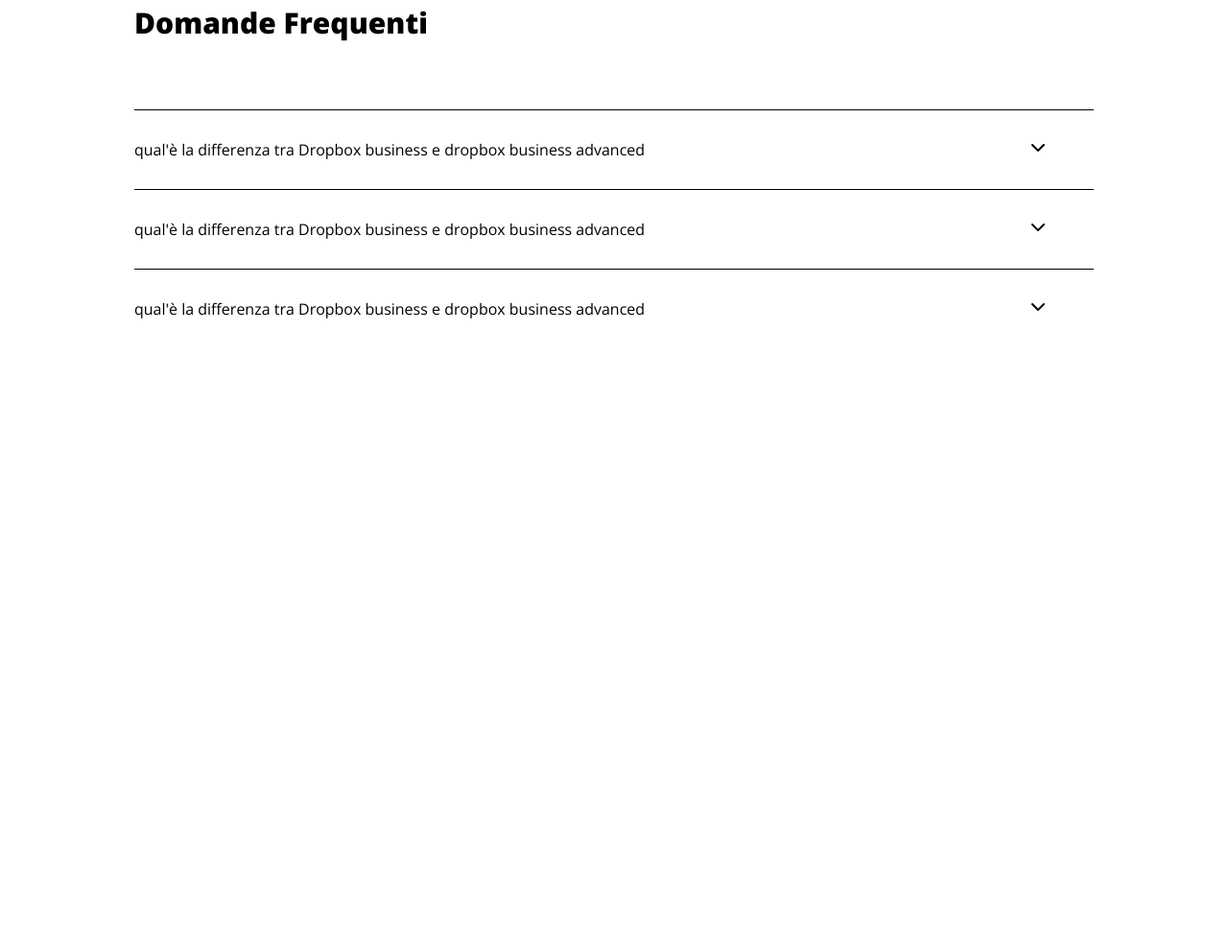
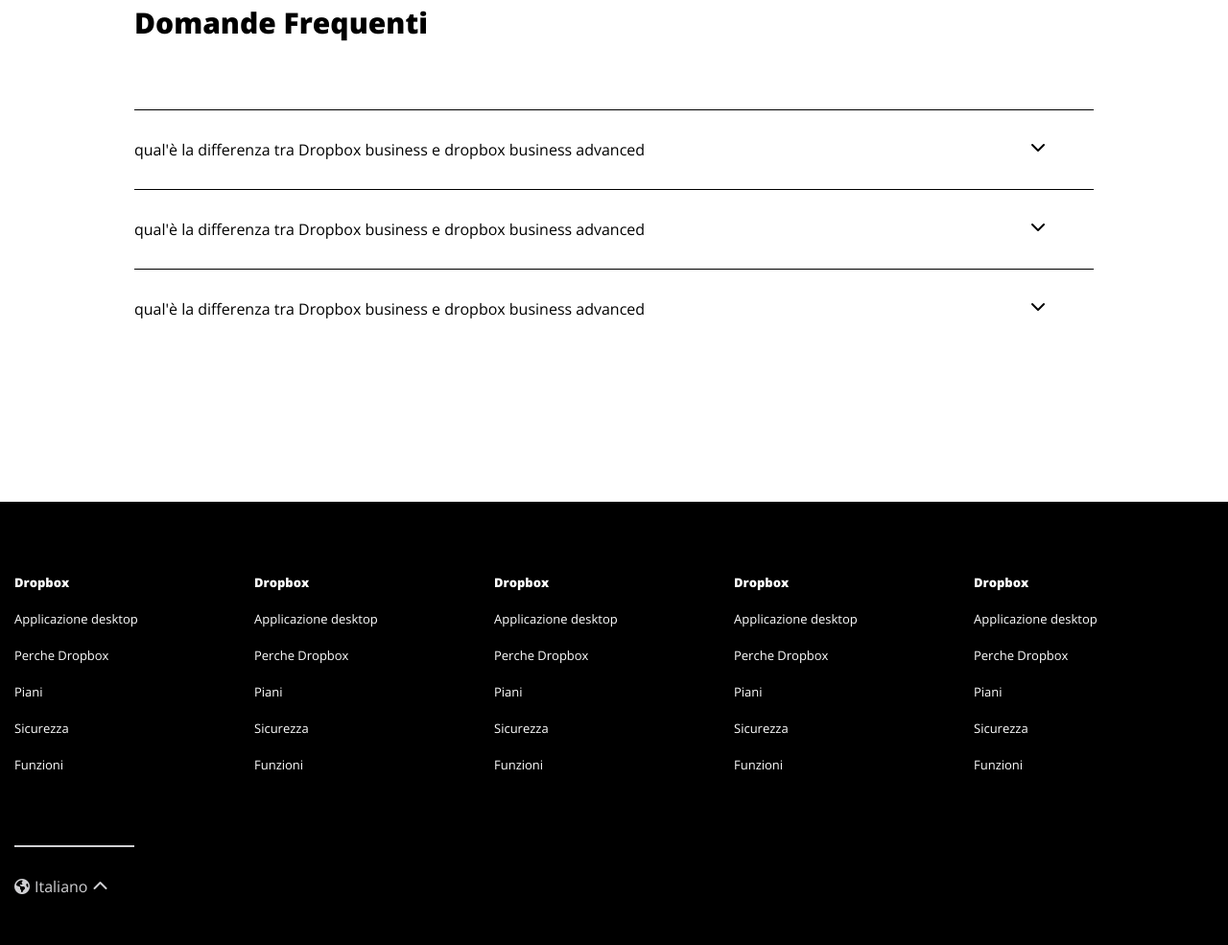
Before and after one commit to Seme87/htmlcss-dropbox, a plain HTML site: page index.html in a window 1280 px wide. Shown: the part 6270-7255 px from the top of the page at 96% size. Before the commit the page ends 6793 px from the top, so only its background shows below. Drawn offline with nearby package versions, Linux system fonts and the light colour scheme.

Commit message:
Add footer

```diff
--- a/css/style.css
+++ b/css/style.css
@@ -491,10 +491,43 @@ header{
 
 /* ---------FOOTER---------- */
 
+
+footer{
+    background-color:#000000 ;
+    color: white;
+
+}
+
 .row-footer{
    display: flex;
+
 }
 
 .col-footer{
-    width: ;
+    width: calc(100% / 5);
+    padding: 65px 0;
 }
+
+footer li{
+    padding: 10px 0;
+    font-size: small;
+}
+
+.hr-footer{
+    width: 10%;
+    border: 1px solid #d0d0d3;
+}
+
+.icon-footer{
+    color: #d0d0d3;
+    margin-top: 30px;
+    padding-bottom: 50px;
+    display: flex;
+    align-items: center;
+}
+
+.country{
+    padding: 0 5px;
+}
+
+/* ---------FOOTER---------- */
--- a/index.html
+++ b/index.html
@@ -72,8 +72,6 @@
 
         <!-- sezione profile -->
         <section class="profile">
-
-
             <div class="small-container">
 
                 <!-- titolo con button -->
@@ -391,12 +389,77 @@
 
     <footer>
         <div class="big-container">
-            <div class="row-foooter">
-                <div class="col-footer"></div>
-                <div class="col-footer"></div>
-                <div class="col-footer"></div>
-                <div class="col-footer"></div>
-                <div class="col-footer"></div>
+
+            <div class="row-footer">
+                <div class="col-footer">
+                    <ul>
+                        <li><h4>Dropbox</h4></li>
+                        <li><a href="#">Applicazione desktop</a></li>
+                        <li><a href="#">Perche Dropbox</a></li>
+                        <li><a href="#">Piani</a></li>
+                        <li><a href="#">Sicurezza</a></li>
+                        <li><a href="#">Funzioni</a></li>
+                    </ul>
+                </div>
+
+                <div class="col-footer">
+                    <ul>
+                        <li>
+                            <h4>Dropbox</h4>
+                        </li>
+                        <li><a href="#">Applicazione desktop</a></li>
+                        <li><a href="#">Perche Dropbox</a></li>
+                        <li><a href="#">Piani</a></li>
+                        <li><a href="#">Sicurezza</a></li>
+                        <li><a href="#">Funzioni</a></li>
+                    </ul>
+                </div>
+
+                <div class="col-footer">
+                    <ul>
+                        <li>
+                            <h4>Dropbox</h4>
+                        </li>
+                        <li><a href="#">Applicazione desktop</a></li>
+                        <li><a href="#">Perche Dropbox</a></li>
+                        <li><a href="#">Piani</a></li>
+                        <li><a href="#">Sicurezza</a></li>
+                        <li><a href="#">Funzioni</a></li>
+                    </ul>
+                </div>
+
+                <div class="col-footer">
+                    <ul>
+                        <li>
+                            <h4>Dropbox</h4>
+                        </li>
+                        <li><a href="#">Applicazione desktop</a></li>
+                        <li><a href="#">Perche Dropbox</a></li>
+                        <li><a href="#">Piani</a></li>
+                        <li><a href="#">Sicurezza</a></li>
+                        <li><a href="#">Funzioni</a></li>
+                    </ul>
+                </div>
+
+                <div class="col-footer">
+                    <ul>
+                        <li>
+                            <h4>Dropbox</h4>
+                        </li>
+                        <li><a href="#">Applicazione desktop</a></li>
+                        <li><a href="#">Perche Dropbox</a></li>
+                        <li><a href="#">Piani</a></li>
+                        <li><a href="#">Sicurezza</a></li>
+                        <li><a href="#">Funzioni</a></li>
+                    </ul>
+                </div>
+
+            </div>
+            <div class="hr-footer"></div>
+            <div class="icon-footer">
+                <i class="fa-solid fa-earth-americas"></i>
+                <span class="country">Italiano</span>
+                <i class="fa-solid fa-chevron-up"></i>
             </div>
         </div>
     </footer>
```
